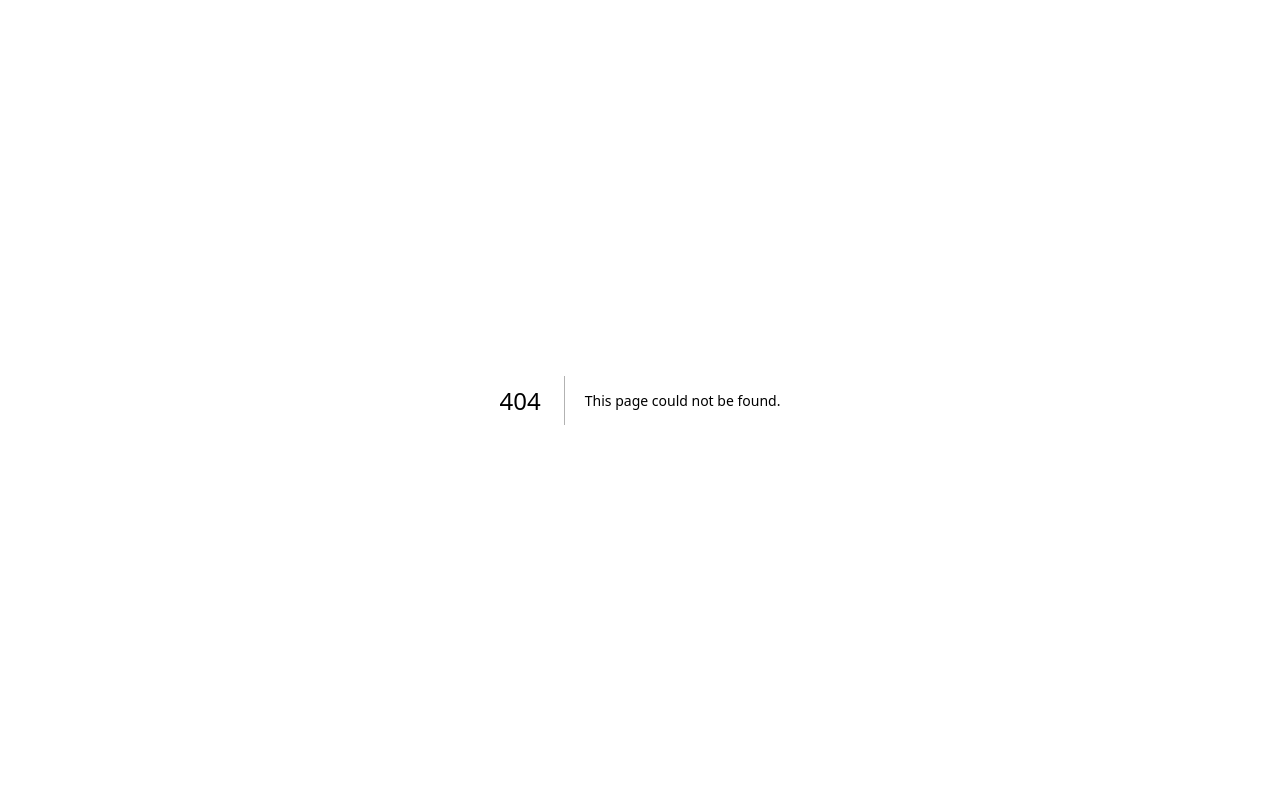
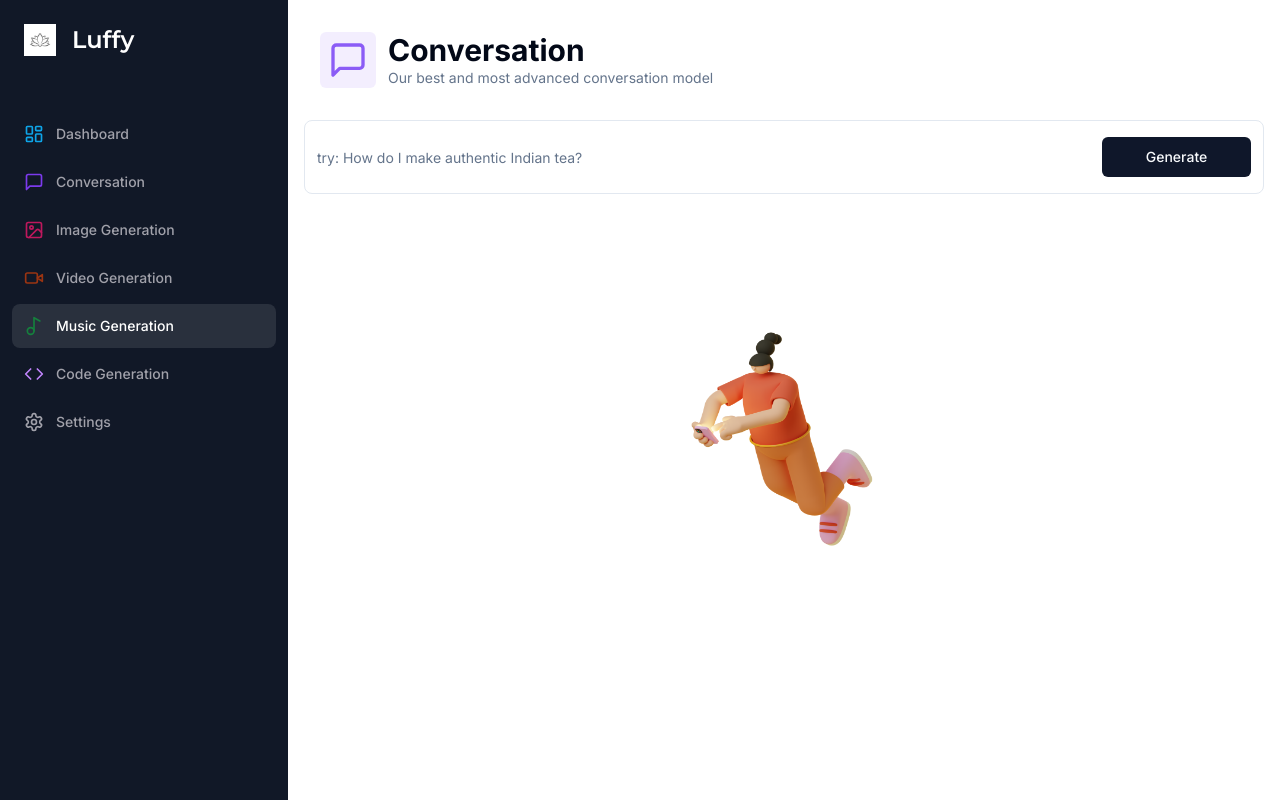
Before and after one commit to Shridharann41/Luffy, a Next.js app: page /music in a window 1280 px wide. Before the commit this address had no page. Built offline with nearby package versions, Linux system fonts and the light colour scheme.

Commit message:
image generation complete

```diff
--- a/app/(dashboard)/(routes)/image/page.tsx
+++ b/app/(dashboard)/(routes)/image/page.tsx
@@ -3,9 +3,10 @@
 import axios from "axios";
 import * as z from "zod";
 import { Heading } from "@/components/heading";
-import { ImageIcon} from "lucide-react";
+import { Download, ImageIcon} from "lucide-react";
 import { useForm } from "react-hook-form";
 import { useRouter } from "next/navigation";
+import Image from "next/image";
 
 import { Empty } from "@/components/empty";
 
@@ -21,6 +22,7 @@
 import { UserAvatar } from "@/components/user-avatar";
 import { BotAvatar } from "@/components/bot-avatar";
 import { Select, SelectContent, SelectItem, SelectTrigger, SelectValue } from "@/components/ui/select";
+import { Card, CardFooter } from "@/components/ui/card";
 
 
 
@@ -165,8 +167,6 @@
                 </FormItem>
               )}
             />
-
-
                           <Button className="col-span-12
                           lg:col-span-2 w-full" disabled={isLoading}>
                           Generate
@@ -184,8 +184,34 @@
           {images.length === 0 && !isLoading && (
             <Empty label="No images generated." />
           )}
-          <div>
-            Images will be generated over here
+          <div className="grid grid-cols-1 md:grid-cols-2 lg:grid-cols-3 xl:grid-cols-4 gap-4 mt-8">
+            {images.map((src) => (
+              <Card key = {src}
+              className="rounded-lg overflow-hidden"
+              >
+                <div className="relative aspect-square">
+                  <Image
+                  alt="Image"
+                  fill
+                  src={src}
+                  />
+                </div>
+                <CardFooter className="p-2">
+
+                  <Button
+                  onClick={() => window.open(src)}
+                  variant = "secondary"
+                  className="w-full">
+                    <Download className = "h-4 w-4 mr-2"/>
+                    Download
+
+                  </Button>
+
+                </CardFooter>
+
+              </Card>
+
+            ))}
           </div>
         </div>
       </div>
--- /dev/null
+++ b/app/(dashboard)/(routes)/music/constants.ts
@@ -0,0 +1,8 @@
+import * as z from "zod";
+
+ export const formSchema = z.object({
+    prompt: z.string().min(1, {
+        message: "Prompt is required",
+    }),
+
+});
--- /dev/null
+++ b/app/(dashboard)/(routes)/music/page.tsx
@@ -0,0 +1,149 @@
+"use client";
+
+import axios from "axios";
+import * as z from "zod";
+import { Heading } from "@/components/heading";
+import { MessageSquare } from "lucide-react";
+import { useForm } from "react-hook-form";
+import { useRouter } from "next/navigation";
+import { ChatCompletionRequestMessage} from "openai";
+import { Empty } from "@/components/empty";
+
+
+import {formSchema} from "./constants"
+import { zodResolver } from "@hookform/resolvers/zod";
+import { Form, FormControl, FormField, FormItem } from "@/components/ui/form";
+import { Input } from "@/components/ui/input";
+import { Button } from "@/components/ui/button";
+import { useState } from "react";
+import { Loader } from "@/components/loader";
+import { cn } from "@/lib/utils";
+import { UserAvatar } from "@/components/user-avatar";
+import { BotAvatar } from "@/components/bot-avatar";
+
+
+
+
+const ConversationPage = () => {
+  const router = useRouter();
+  const [messages, setMessages] = useState<ChatCompletionRequestMessage[]>([]);
+  const form = useForm<z.infer<typeof formSchema>>({
+    resolver: zodResolver(formSchema),
+    defaultValues: {
+        prompt: ""
+    }
+  });
+
+  const isLoading = form.formState.isSubmitting;
+
+  const onSubmit = async  (values: z.infer<typeof formSchema>) => {
+    try{
+      const userMessage: ChatCompletionRequestMessage = {
+        role: "user",
+        content: values.prompt,
+
+
+      };
+      const newMessages = [...messages, userMessage];
+
+      const response = await axios.post("/api/conversation", {
+        messages: newMessages,
+
+      });
+
+      setMessages((current) => [...current, userMessage, response.data]);
+      form.reset();
+    } catch (error: any) {
+      //TODO: Open Pro Modal
+      console.log(error);
+
+    }finally{
+      router.refresh();
+
+    }
+  };
+
+    return (
+        <div>
+            <Heading
+                title="Conversation"
+                description="Our best and most advanced conversation model "
+                icon={MessageSquare} iconColor={"text-violet-500"} bgColor={"bg-violet-500/10"}
+                />
+
+                <div className="px-4 lg;px-8">
+                  <div>
+                    <Form {...form}>
+                      <form onSubmit={form.handleSubmit(onSubmit)}
+                        className="
+                        rounded-lg
+                        border
+                        w-full
+                        p-4
+                        px-3
+                        md:px-3
+                        focus-within:shadow-sm
+                        grid
+                        grid-cols-12
+                        gap-2
+
+                        "
+                        >
+
+                          <FormField name="prompt"
+                          render={({field}) => (
+                           <FormItem className="col-span-12 lg:col-span-10 ">
+                            <FormControl className="m-0 p-0">
+                              <Input
+                              className="border-0 outline-none
+                              focus-visible:ring-0
+                              focus-visible:ring-transparent"
+                              disabled={isLoading}
+                              placeholder="try: How do I make authentic Indian tea?"
+                              {...field}
+                              />
+                            </FormControl>
+
+                           </FormItem>
+
+                          )}/>
+                          <Button className="col-span-12
+                          lg:col-span-2 w-full" disabled={isLoading}>
+                          Generate
+                          </Button>
+                      </form>
+                    </Form>
+                  </div>
+
+                  <div className="space-y-4 mt-4">
+          {isLoading && (
+            <div className="p-8 rounded-lg w-full flex items-center justify-center bg-muted">
+              <Loader />
+            </div>
+          )}
+          {messages.length === 0 && !isLoading && (
+            <Empty label="No conversation started." />
+          )}
+          <div className="flex flex-col-reverse gap-y-4">
+            {messages.map((message) => (
+              <div
+                key={message.content}
+                className={cn(
+                  "p-8 w-full flex items-start gap-x-8 rounded-lg",
+                  message.role === "user" ? "bg-white border border-black/10" : "bg-muted",
+                )}
+              >
+                {message.role === "user" ? <UserAvatar /> : <BotAvatar />}
+                <p className="text-sm">
+                  {message.content}
+                </p>
+              </div>
+            ))}
+          </div>
+        </div>
+      </div>
+    </div>
+   );
+}
+
+export default ConversationPage;
--- a/app/api/image/route.ts
+++ b/app/api/image/route.ts
@@ -1,6 +1,6 @@
 import { auth } from "@clerk/nextjs";
 import { NextResponse } from "next/server";
-import OpenAI from "openai";
+import  OpenAI from "openai";
 import { ChatCompletionMessageParam } from "openai/resources/index.mjs";
 
 const openai = new OpenAI({
@@ -18,7 +18,7 @@
   try {
     const { userId } = auth();
     const body = await req.json();
-    const { messages  } = body;
+    const { prompt, amount = 1, resolution = "512x512" } = body;
 
     if (!userId) {
       return new NextResponse("Unauthorized", { status: 401 });
@@ -28,20 +28,27 @@
       return new NextResponse("OpenAI API Key not configured.", { status: 500 });
     }
 
-    if (!messages) {
-      return new NextResponse("Messages are required", { status: 400 });
+    if (!prompt) {
+      return new NextResponse("Prompts is required", { status: 400 });
     }
 
-    const response = await openai.chat.completions.create({
-      model: "gpt-3.5-turbo",
-      max_tokens: 75,
-      temperature: 0.5,
-      messages: [instructionMessage, ...messages]
+    if (!amount) {
+      return new NextResponse("amount is required", { status: 400 });
+    }
+
+    if (!resolution) {
+      return new NextResponse("Resolution is required", { status: 400 });
+    }
+
+    const response = await openai.images.generate({
+      prompt,
+      n: parseInt(amount, 10),
+      size: resolution,
     });
 
-    return NextResponse.json(response.choices[0].message);
+    return NextResponse.json(response.data);
   } catch (error) {
-    console.log('[CONVERSATION_ERROR]', error);
+    console.log('[IMAGE_ERROR]', error);
     return new NextResponse("Internal Error", { status: 500 });
   }
 };
--- a/next.config.js
+++ b/next.config.js
@@ -1,4 +1,11 @@
 /** @type {import('next').NextConfig} */
-const nextConfig = {}
+const nextConfig = {
+    images: {
+        domains: [
+            "oaidalleapiprodscus.blob.core.windows.net",
+        ]
+    }
+
+}
 
 module.exports = nextConfig
```
